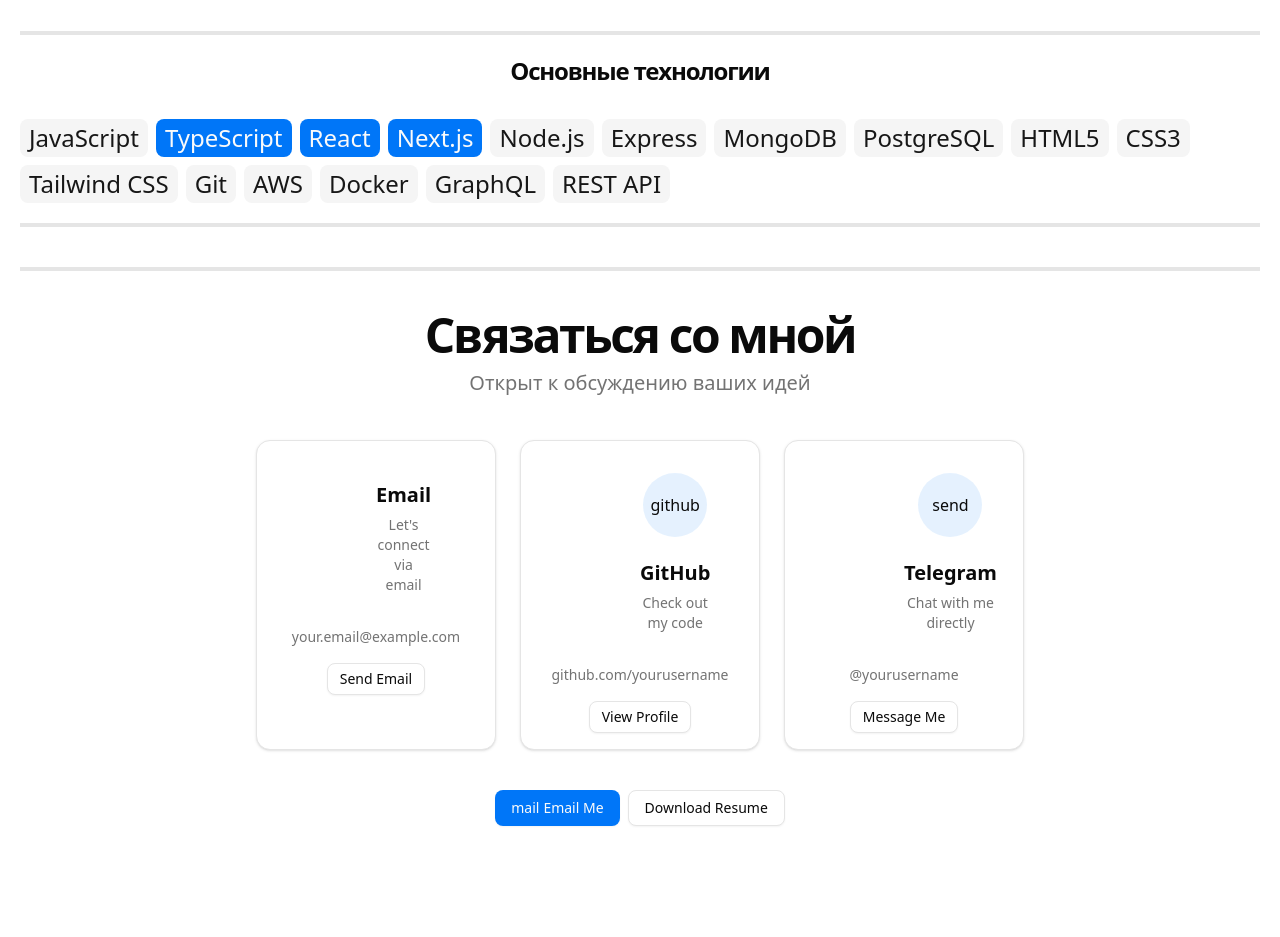
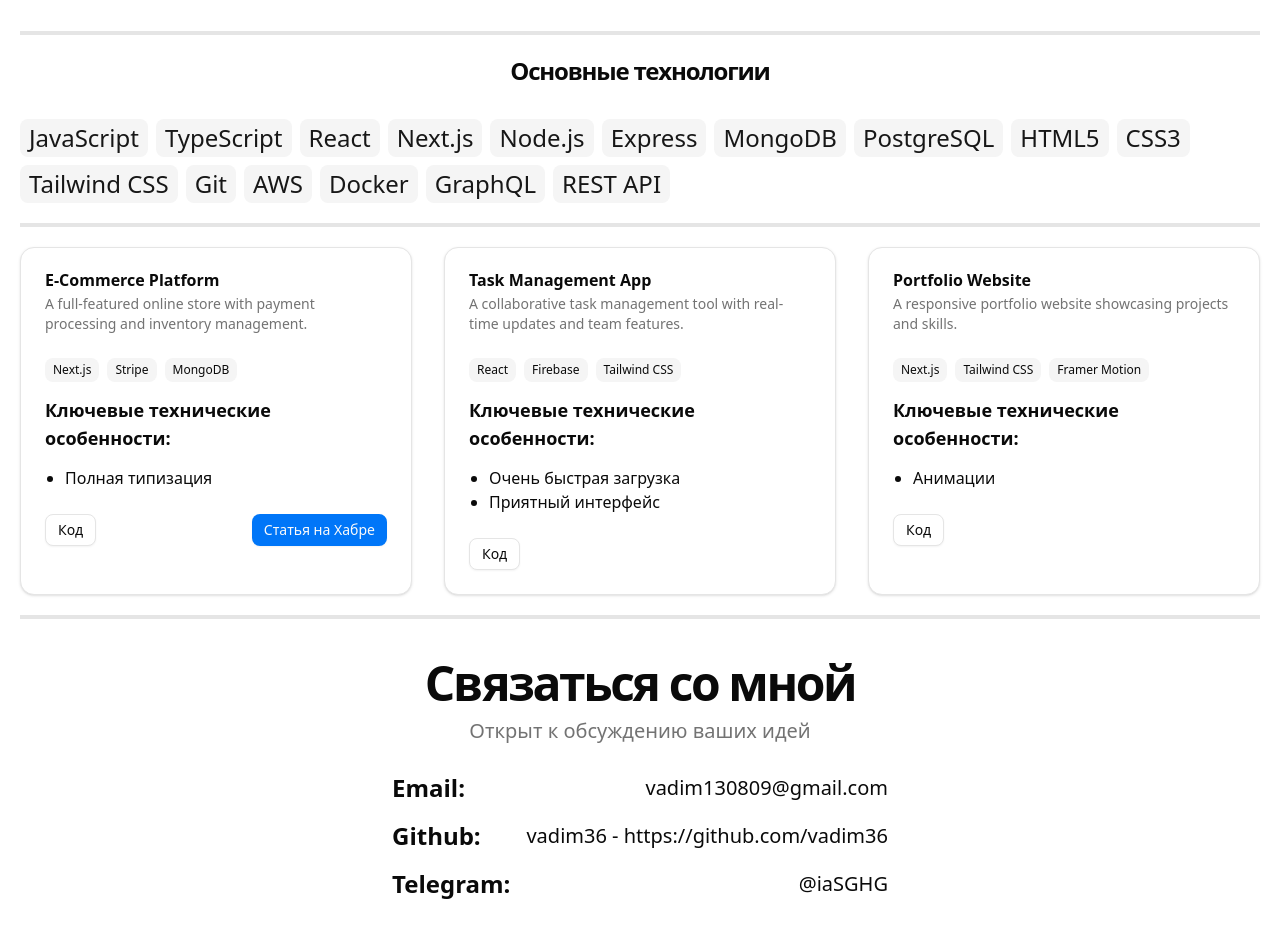
Before and after one commit to vadim36/web-portfolio, a React (Vite) app: page / in a window 1280 px wide. Shown: the part 961-1898 px from the top of the page. Before the commit the page ends 1827 px from the top, so only its background shows below. Built offline with nearby package versions, Linux system fonts and the light colour scheme.

Commit message:
feat: fixed contact me layout

```diff
--- a/src/components/ContactSection.tsx
+++ b/src/components/ContactSection.tsx
@@ -1,5 +1,3 @@
-import { Button, Card, CardContent, CardDescription, CardHeader, CardTitle } from "@/shared";
-
 export function ContactSection() {
   return (
     <section id="contact" className="mt-10">
@@ -12,81 +10,20 @@
             Открыт к обсуждению ваших идей
           </p>
         </div>
-        <div className="mx-auto grid w-full max-w-3xl gap-6 py-6 md:grid-cols-3">
-          <Card className="flex flex-col items-center transition-all hover:shadow-lg">
-            <CardHeader className="pb-2 pt-4">
-              <CardTitle className="text-xl">Email</CardTitle>
-              <CardDescription>Let's connect via email</CardDescription>
-            </CardHeader>
-            <CardContent className="text-center">
-              <p className="mb-4 text-sm text-muted-foreground">
-                your.email@example.com
-              </p>
-              <Button variant="outline" size="sm" asChild>
-                <a href="mailto:your.email@example.com">Send Email</a>
-              </Button>
-            </CardContent>
-          </Card>
-          <Card className="flex flex-col items-center justify-between p-4 transition-all hover:shadow-lg">
-            <CardHeader className="pb-2 pt-4 text-center">
-              <div className="mx-auto mb-4 flex h-16 w-16 items-center justify-center rounded-full bg-primary/10">
-                github
-              </div>
-              <CardTitle className="text-xl">GitHub</CardTitle>
-              <CardDescription>Check out my code</CardDescription>
-            </CardHeader>
-            <CardContent className="text-center">
-              <p className="mb-4 text-sm text-muted-foreground">
-                github.com/yourusername
-              </p>
-              <Button variant="outline" size="sm" asChild>
-                <a
-                  href="https://github.com/yourusername"
-                  target="_blank"
-                  rel="noopener noreferrer"
-                >
-                  View Profile
-                </a>
-              </Button>
-            </CardContent>
-          </Card>
-          <Card className="flex flex-col items-center justify-between p-4 transition-all hover:shadow-lg">
-            <CardHeader className="pb-2 pt-4 text-center">
-              <div className="mx-auto mb-4 flex h-16 w-16 items-center justify-center rounded-full bg-primary/10">
-                send
-              </div>
-              <CardTitle className="text-xl">Telegram</CardTitle>
-              <CardDescription>Chat with me directly</CardDescription>
-            </CardHeader>
-            <CardContent className="text-center">
-              <p className="mb-4 text-sm text-muted-foreground">
-                @yourusername
-              </p>
-              <Button variant="outline" size="sm" asChild>
-                <a
-                  href="https://t.me/yourusername"
-                  target="_blank"
-                  rel="noopener noreferrer"
-                >
-                  Message Me
-                </a>
-              </Button>
-            </CardContent>
-          </Card>
-        </div>
-        <div className="flex flex-col gap-2 min-[400px]:flex-row">
-          <Button variant="default" className="gap-1" asChild>
-            <a href="mailto:your.email@example.com">
-              mail
-              <span>Email Me</span>
-            </a>
-          </Button>
-          <Button variant="outline" className="gap-1" asChild>
-            <a href="/resume.pdf" target="_blank" rel="noopener noreferrer">
-              Download Resume
-            </a>
-          </Button>
-        </div>
+        <table className="text-xl text-left">
+          <tr className="md:table-row flex flex-col gap-2">
+            <td className="text-2xl font-semibold md:text-left md:p-2">Email:</td>
+            <td className="md:text-right md:p-2">vadim130809@gmail.com</td>
+          </tr>
+          <tr className="md:table-row flex flex-col gap-2">
+            <td className="text-2xl font-semibold md:text-left md:p-2">Github:</td>
+            <td className="md:text-right md:p-2">vadim36 - https://github.com/vadim36</td>
+          </tr>
+          <tr className="md:table-row flex flex-col gap-2">
+            <td className="text-2xl font-semibold md:text-left md:p-2">Telegram:</td>
+            <td className="md:text-right md:p-2">@iaSGHG</td>
+          </tr>
+        </table>
       </div>
     </section>
   );
--- a/src/components/ProjectsSection.tsx
+++ b/src/components/ProjectsSection.tsx
@@ -24,11 +24,7 @@
     );
   }
 
-  const [currentTags, setCurrentTags] = useState<string[]>([
-    "TypeScript",
-    "React",
-    "Next.js",
-  ]);
+  const [currentTags, setCurrentTags] = useState<string[]>([]);
 
   const filteredProjects = useMemo(() => {
     console.log(currentTags, projects);
```
